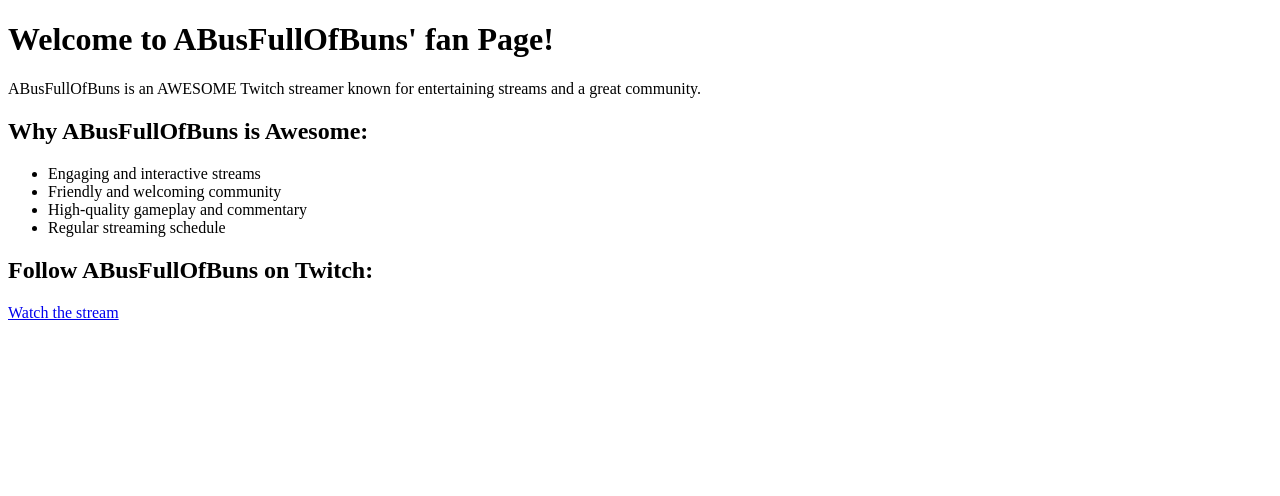
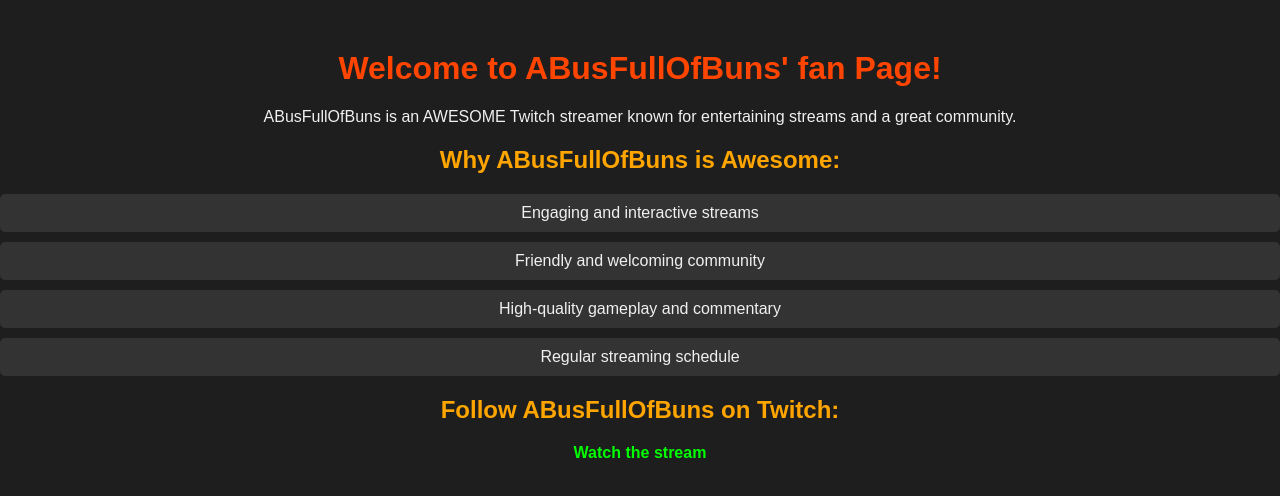
Before and after one commit to CrypticPoptartz/ABusFullOfBuns.github.io, a plain HTML site: page index.html in a window 1280 px wide. Drawn offline with Linux system fonts and the light colour scheme.

Commit message:
Update index.html

```diff
--- a/index.html
+++ b/index.html
@@ -2,6 +2,41 @@
 <html>
 <head>
     <title>ABusFullOfBuns - Twitch Streamer</title>
+    <style>
+        body {
+            font-family: Arial, sans-serif;
+            background-color: #1e1e1e;
+            color: #f0f0f0;
+            text-align: center;
+            margin: 0;
+            padding: 0;
+        }
+        h1 {
+            color: #ff4500;
+            margin-top: 50px;
+        }
+        h2 {
+            color: #ffa500;
+        }
+        ul {
+            list-style-type: none;
+            padding: 0;
+        }
+        li {
+            background: #333;
+            margin: 10px 0;
+            padding: 10px;
+            border-radius: 5px;
+        }
+        a {
+            color: #00ff00;
+            text-decoration: none;
+            font-weight: bold;
+        }
+        a:hover {
+            text-decoration: underline;
+        }
+    </style>
 </head>
 <body>
     <h1>Welcome to ABusFullOfBuns' fan Page!</h1>
```
